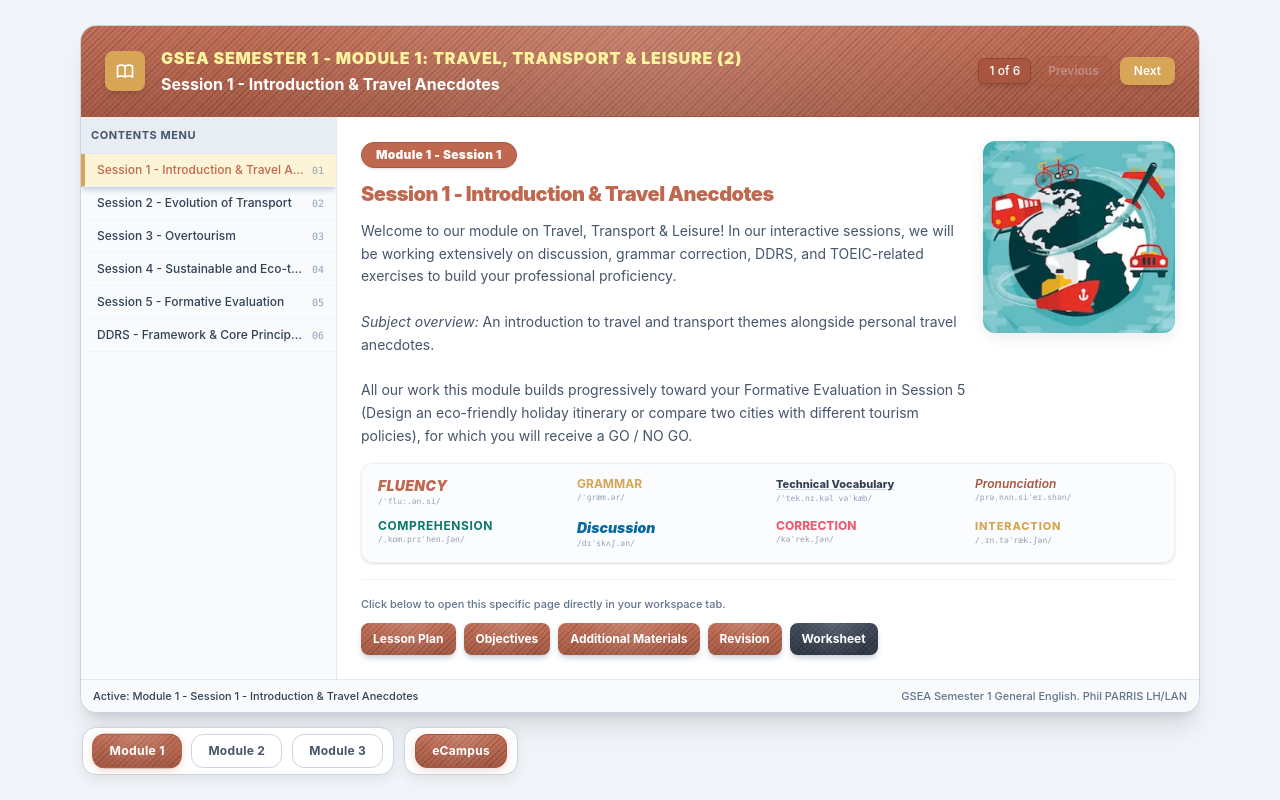
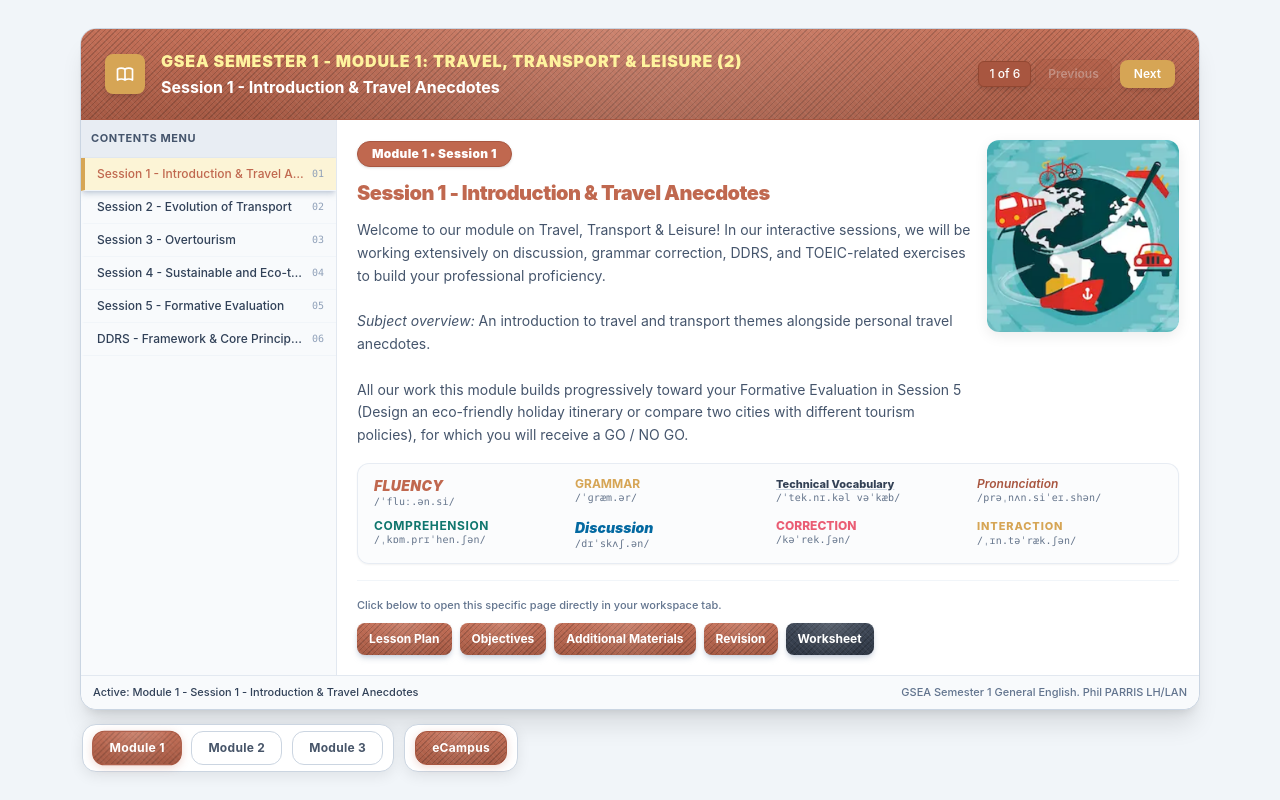
Before and after one commit to powerforcemotiondrive-pixel/semester1_aas, a website: page index.html in a window 1280 px wide. Drawn offline with Linux system fonts and the light colour scheme.

Commit message:
Commit message for your changes. Lines starting

```diff
--- a/index.html
+++ b/index.html
@@ -79,6 +79,78 @@
       align-items: center;
       gap: 10px;
     }
+    /* Split-pane workspace fallbacks if output.css is missing or restricted */
+    .workspace-split {
+      display: flex;
+      flex-direction: column;
+      flex: 1 1 0%;
+      overflow: hidden;
+      min-height: 420px;
+    }
+    @media (min-width: 768px) {
+      .workspace-split {
+        flex-direction: row;
+      }
+    }
+
+    .sidebar-menu {
+      width: 100%;
+      background-color: #f8fafc;
+      border-right: 1px solid #e2e8f0;
+      display: flex;
+      flex-direction: column;
+      flex-shrink: 0;
+      max-height: 8rem;
+      overflow-y: auto;
+    }
+    @media (min-width: 768px) {
+      .sidebar-menu {
+        width: 16rem;
+        max-height: none;
+      }
+    }
+
+    .content-panel {
+      flex: 1 1 0%;
+      background-color: #ffffff;
+      padding: 1.25rem;
+      display: flex;
+      flex-direction: column;
+      justify-content: space-between;
+      overflow-y: auto;
+    }
+
+    /* Vocabulary skills footer baseline styles & contrast */
+    .vocab-footer {
+      width: 100%;
+      padding: 0.75rem 1rem;
+      border-radius: 0.75rem;
+      border: 1px solid rgba(226, 232, 240, 0.8);
+      background-color: rgba(248, 250, 252, 0.6);
+      display: grid;
+      grid-template-columns: repeat(2, minmax(0, 1fr));
+      row-gap: 0.625rem;
+      column-gap: 1rem;
+      box-shadow: 0 1px 2px 0 rgba(0, 0, 0, 0.05);
+    }
+    @media (min-width: 640px) {
+      .vocab-footer {
+        grid-template-columns: repeat(4, minmax(0, 1fr));
+      }
+    }
+
+    .vocab-item {
+      display: flex;
+      flex-direction: column;
+    }
+
+    .vocab-ipa {
+      font-size: 10px !important;
+      color: #64748b !important;
+      font-family: ui-monospace, SFMono-Regular, Menlo, Monaco, Consolas, monospace;
+      line-height: 1.25;
+      letter-spacing: 0.02em;
+    }
   </style>
 </head>
 <body class="bg-slate-100 min-h-screen flex items-center justify-center">
@@ -116,9 +188,9 @@
       </header>
 
       <!-- Workspace Body -->
-      <div class="flex-1 flex flex-col md:flex-row overflow-hidden">
+      <div class="flex-1 flex flex-col md:flex-row overflow-hidden workspace-split">
         <!-- Sidebar Directory -->
-        <div class="w-full md:w-64 bg-slate-50 border-r border-slate-200 flex flex-col shrink-0 max-h-32 md:max-h-none overflow-y-auto">
+        <div class="w-full md:w-64 bg-slate-50 border-r border-slate-200 flex flex-col shrink-0 max-h-32 md:max-h-none overflow-y-auto sidebar-menu">
           <div class="p-2.5 bg-slate-200/70 border-b border-slate-200 text-[11px] font-bold uppercase tracking-wider text-slate-600">
             Contents Menu
           </div>
@@ -128,14 +200,14 @@
         </div>
 
         <!-- Main Content Panel Area -->
-        <div class="flex-1 bg-white p-4 sm:p-6 flex flex-col justify-between overflow-y-auto">
+        <div class="flex-1 bg-white p-4 sm:p-6 flex flex-col justify-between overflow-y-auto content-panel">
           <!-- Content Card Details with Borderless Image Option -->
           <div class="space-y-4">
             <div class="flex flex-col lg:flex-row gap-4 items-start justify-between">
               <div class="space-y-3 flex-1">
                 <!-- Restyled badge (no mesh) -->
                 <div id="card-tag-wrapper" class="inline-flex items-center space-x-2 bg-[#c0684f] text-white px-3.5 py-1 rounded-full text-xs font-black tracking-wide border border-[#a85640] shadow-sm">
-                  <span id="card-tag">Section 1</span>
+                  <span id="card-tag">Module 1 • Session 1</span>
                 </div>
                 <h2 id="card-heading" class="text-lg sm:text-xl font-black text-[#c0684f] tracking-tight"></h2>
                 <div id="card-desc" class="text-xs sm:text-sm text-slate-600 leading-relaxed space-y-2"></div>
@@ -148,14 +220,14 @@
 
             <!-- Stylized Skills Footer Area -->
             <div id="card-skills" class="w-full pt-3 pb-3 px-4 rounded-xl border border-slate-200/60 bg-slate-50/50 grid grid-cols-2 sm:grid-cols-4 gap-y-2.5 gap-x-4 shadow-sm vocab-footer">
-          <div class="flex flex-col vocab-item"><span class="text-sm font-black italic tracking-wide text-[#c0684f] vocab-word" style="color: #c0684f; font-style: italic;">FLUENCY</span><span class="text-[8px] text-slate-400 font-mono vocab-ipa">/ˈfluː.ən.si/</span></div>
-          <div class="flex flex-col vocab-item"><span class="text-xs font-bold uppercase text-[#d6a555] vocab-word" style="color: #d6a555; text-transform: uppercase;">Grammar</span><span class="text-[8px] text-slate-400 font-mono vocab-ipa">/ˈɡræm.ər/</span></div>
-          <div class="flex flex-col vocab-item"><span class="text-[11px] font-extrabold normal-case text-slate-700 underline decoration-slate-300 vocab-word" style="color: #334155; text-decoration: underline; text-decoration-color: #cbd5e1;">Technical Vocabulary</span><span class="text-[8px] text-slate-400 font-mono vocab-ipa">/ˈtek.nɪ.kəl vəˈkæb/</span></div>
-          <div class="flex flex-col vocab-item"><span class="text-xs font-semibold italic text-[#a85640] vocab-word" style="color: #a85640; font-style: italic;">Pronunciation</span><span class="text-[8px] text-slate-400 font-mono vocab-ipa">/prəˌnʌn.siˈeɪ.shən/</span></div>
-          <div class="flex flex-col vocab-item"><span class="text-xs font-bold uppercase tracking-wider text-teal-700 vocab-word" style="color: #0f766e; text-transform: uppercase;">Comprehension</span><span class="text-[8px] text-slate-400 font-mono vocab-ipa">/ˌkɒm.prɪˈhen.ʃən/</span></div>
-          <div class="flex flex-col vocab-item"><span class="text-sm font-black italic text-sky-700 vocab-word" style="color: #0369a1; font-style: italic;">Discussion</span><span class="text-[8px] text-slate-400 font-mono vocab-ipa">/dɪˈskʌʃ.ən/</span></div>
-          <div class="flex flex-col vocab-item"><span class="text-xs font-extrabold uppercase text-[#ea5d74] vocab-word" style="color: #ea5d74; text-transform: uppercase;">CORRECTION</span><span class="text-[8px] text-slate-400 font-mono vocab-ipa">/kəˈrek.ʃən/</span></div>
-          <div class="flex flex-col vocab-item"><span class="text-[11px] font-extrabold tracking-widest text-[#d6a555] vocab-word" style="color: #d6a555; letter-spacing: 0.08em;">INTERACTION</span><span class="text-[8px] text-slate-400 font-mono vocab-ipa">/ˌɪn.təˈræk.ʃən/</span></div>
+          <div class="flex flex-col vocab-item"><span class="text-sm font-black italic tracking-wide text-[#c0684f] vocab-word" style="color: #c0684f; font-style: italic;">FLUENCY</span><span class="text-[10px] text-slate-500 font-mono vocab-ipa">/ˈfluː.ən.si/</span></div>
+          <div class="flex flex-col vocab-item"><span class="text-xs font-bold uppercase text-[#d6a555] vocab-word" style="color: #d6a555; text-transform: uppercase;">Grammar</span><span class="text-[10px] text-slate-500 font-mono vocab-ipa">/ˈɡræm.ər/</span></div>
+          <div class="flex flex-col vocab-item"><span class="text-[11px] font-extrabold normal-case text-slate-700 underline decoration-slate-300 vocab-word" style="color: #334155; text-decoration: underline; text-decoration-color: #cbd5e1;">Technical Vocabulary</span><span class="text-[10px] text-slate-500 font-mono vocab-ipa">/ˈtek.nɪ.kəl vəˈkæb/</span></div>
+          <div class="flex flex-col vocab-item"><span class="text-xs font-semibold italic text-[#a85640] vocab-word" style="color: #a85640; font-style: italic;">Pronunciation</span><span class="text-[10px] text-slate-500 font-mono vocab-ipa">/prəˌnʌn.siˈeɪ.shən/</span></div>
+          <div class="flex flex-col vocab-item"><span class="text-xs font-bold uppercase tracking-wider text-teal-700 vocab-word" style="color: #0f766e; text-transform: uppercase;">Comprehension</span><span class="text-[10px] text-slate-500 font-mono vocab-ipa">/ˌkɒm.prɪˈhen.ʃən/</span></div>
+          <div class="flex flex-col vocab-item"><span class="text-sm font-black italic text-sky-700 vocab-word" style="color: #0369a1; font-style: italic;">Discussion</span><span class="text-[10px] text-slate-500 font-mono vocab-ipa">/dɪˈskʌʃ.ən/</span></div>
+          <div class="flex flex-col vocab-item"><span class="text-xs font-extrabold uppercase text-[#ea5d74] vocab-word" style="color: #ea5d74; text-transform: uppercase;">CORRECTION</span><span class="text-[10px] text-slate-500 font-mono vocab-ipa">/kəˈrek.ʃən/</span></div>
+          <div class="flex flex-col vocab-item"><span class="text-[11px] font-extrabold tracking-widest text-[#d6a555] vocab-word" style="color: #d6a555; letter-spacing: 0.08em;">INTERACTION</span><span class="text-[10px] text-slate-500 font-mono vocab-ipa">/ˌɪn.təˈræk.ʃən/</span></div>
             </div>
           </div>
 
@@ -272,7 +344,7 @@
 
       return [
         {
-          tag: `Module ${modNumber} - Session 1`,
+          tag: `Module ${modNumber} • Session 1`,
           title: titles.s1,
           description: desc.s1,
           url: `session1/admat${modNumber}.html`,
@@ -284,7 +356,7 @@
           imageUrl: images.card1
         },
         {
-          tag: `Module ${modNumber} - Session 2`,
+          tag: `Module ${modNumber} • Session 2`,
           title: titles.s2,
           description: desc.s2,
           url: `session2/admat${modNumber}.html`,
@@ -296,7 +368,7 @@
           imageUrl: images.card2
         },
         {
-          tag: `Module ${modNumber} - Session 3`,
+          tag: `Module ${modNumber} • Session 3`,
           title: titles.s3,
           description: desc.s3,
           url: `session3/admat${modNumber}.html`,
@@ -308,7 +380,7 @@
           imageUrl: images.card3
         },
         {
-          tag: `Module ${modNumber} - Session 4`,
+          tag: `Module ${modNumber} • Session 4`,
           title: titles.s4,
           description: desc.s4,
           url: `session4/admat${modNumber}.html`,
@@ -320,7 +392,7 @@
           imageUrl: images.card4
         },
         {
-          tag: `Module ${modNumber} - Session 5`,
+          tag: `Module ${modNumber} • Session 5`,
           title: "Session 5 - Formative Evaluation",
           description: "Welcome to Session 5! Throughout this module, we have worked on discussion, grammar correction, DDRS, and TOEIC-related exercises.<br><br><em>Subject overview:</em> Formative Evaluation — Design an eco-friendly holiday itinerary or compare two cities with different tourism policies + Targets.<br><br>For this session's evaluation, you will receive a GO / NO GO based on your performance.",
           url: "https://e-campus.enac.fr/moodle/mod/page/view.php?id=266604",
@@ -330,7 +402,7 @@
           imageUrl: "images/card6.png"
         },
         {
-          tag: `Module ${modNumber} - Focus`,
+          tag: `Module ${modNumber} • Focus`,
           title: "DDRS - Framework & Core Principles",
           description: "<strong>Definition:</strong> DDRS (Développement Durable et Responsabilité Sociétale / Sustainable Development & Social Responsibility) is the guiding operational framework that integrates ecological protection, social equity, and ethical governance into modern corporate and public policy.<br><br><strong>Basic areas covered:</strong> Environmental preservation and carbon reduction, social wellbeing and community impact, and ethical business innovation.<br><br><strong>Importance of discussing these areas:</strong> Discussing DDRS topics is vital to equip future transport and aviation professionals with the critical thinking needed to balance continuous operational growth with long-term environmental and social sustainability.",
           detailsUrl: `ddrs${modNumber}.html`,
@@ -426,11 +498,15 @@
 
       // Read initial module from URL hash if provided (#module1, #module2, #module3)
       function getModuleFromHash() {
+        try {
           const hash = window.location.hash.toLowerCase();
           if (hash.includes('mod2') || hash.includes('module2') || hash.includes('module-2')) {
             return 1;
           } else if (hash.includes('mod3') || hash.includes('module3') || hash.includes('module-3')) {
             return 2;
+          }
+        } catch (e) {
+          // Fallback if window.location access is restricted
         }
         return 0;
       }
@@ -439,10 +515,12 @@
 
       // Listen for hash changes dynamically (e.g., browser back/forward or intra-page links)
       window.addEventListener('hashchange', () => {
+        try {
           const targetMod = getModuleFromHash();
           if (targetMod !== currentModuleIndex) {
             switchModule(targetMod, 0);
           }
+        } catch (e) {}
       });
     }
 
@@ -508,9 +586,13 @@
       renderCard(currentIndex);
       renderModuleSelector();
 
-      // Update URL hash without causing jumps
-      if (window.history && window.history.replaceState) {
+      // Update URL hash without causing jumps (Cross-Origin History API Guard)
+      try {
+        if (window.history && typeof window.history.replaceState === 'function') {
           window.history.replaceState(null, '', `#module${modIdx + 1}`);
+        }
+      } catch (err) {
+        // Silently swallow SecurityError if embedded in a restricted or cross-origin Moodle iframe
       }
     }
 
@@ -563,14 +645,14 @@
       const skillsEl = document.getElementById('card-skills');
       if (skillsEl) {
         skillsEl.innerHTML = `
-          <div class="flex flex-col vocab-item"><span class="text-sm font-black italic tracking-wide text-[#c0684f] vocab-word" style="color: #c0684f; font-style: italic;">FLUENCY</span><span class="text-[8px] text-slate-400 font-mono vocab-ipa">/ˈfluː.ən.si/</span></div>
-          <div class="flex flex-col vocab-item"><span class="text-xs font-bold uppercase text-[#d6a555] vocab-word" style="color: #d6a555; text-transform: uppercase;">Grammar</span><span class="text-[8px] text-slate-400 font-mono vocab-ipa">/ˈɡræm.ər/</span></div>
-          <div class="flex flex-col vocab-item"><span class="text-[11px] font-extrabold normal-case text-slate-700 underline decoration-slate-300 vocab-word" style="color: #334155; text-decoration: underline; text-decoration-color: #cbd5e1;">Technical Vocabulary</span><span class="text-[8px] text-slate-400 font-mono vocab-ipa">/ˈtek.nɪ.kəl vəˈkæb/</span></div>
-          <div class="flex flex-col vocab-item"><span class="text-xs font-semibold italic text-[#a85640] vocab-word" style="color: #a85640; font-style: italic;">Pronunciation</span><span class="text-[8px] text-slate-400 font-mono vocab-ipa">/prəˌnʌn.siˈeɪ.shən/</span></div>
-          <div class="flex flex-col vocab-item"><span class="text-xs font-bold uppercase tracking-wider text-teal-700 vocab-word" style="color: #0f766e; text-transform: uppercase;">Comprehension</span><span class="text-[8px] text-slate-400 font-mono vocab-ipa">/ˌkɒm.prɪˈhen.ʃən/</span></div>
-          <div class="flex flex-col vocab-item"><span class="text-sm font-black italic text-sky-700 vocab-word" style="color: #0369a1; font-style: italic;">Discussion</span><span class="text-[8px] text-slate-400 font-mono vocab-ipa">/dɪˈskʌʃ.ən/</span></div>
-          <div class="flex flex-col vocab-item"><span class="text-xs font-extrabold uppercase text-[#ea5d74] vocab-word" style="color: #ea5d74; text-transform: uppercase;">CORRECTION</span><span class="text-[8px] text-slate-400 font-mono vocab-ipa">/kəˈrek.ʃən/</span></div>
-          <div class="flex flex-col vocab-item"><span class="text-[11px] font-extrabold tracking-widest text-[#d6a555] vocab-word" style="color: #d6a555; letter-spacing: 0.08em;">INTERACTION</span><span class="text-[8px] text-slate-400 font-mono vocab-ipa">/ˌɪn.təˈræk.ʃən/</span></div>
+          <div class="flex flex-col vocab-item"><span class="text-sm font-black italic tracking-wide text-[#c0684f] vocab-word" style="color: #c0684f; font-style: italic;">FLUENCY</span><span class="text-[10px] text-slate-500 font-mono vocab-ipa">/ˈfluː.ən.si/</span></div>
+          <div class="flex flex-col vocab-item"><span class="text-xs font-bold uppercase text-[#d6a555] vocab-word" style="color: #d6a555; text-transform: uppercase;">Grammar</span><span class="text-[10px] text-slate-500 font-mono vocab-ipa">/ˈɡræm.ər/</span></div>
+          <div class="flex flex-col vocab-item"><span class="text-[11px] font-extrabold normal-case text-slate-700 underline decoration-slate-300 vocab-word" style="color: #334155; text-decoration: underline; text-decoration-color: #cbd5e1;">Technical Vocabulary</span><span class="text-[10px] text-slate-500 font-mono vocab-ipa">/ˈtek.nɪ.kəl vəˈkæb/</span></div>
+          <div class="flex flex-col vocab-item"><span class="text-xs font-semibold italic text-[#a85640] vocab-word" style="color: #a85640; font-style: italic;">Pronunciation</span><span class="text-[10px] text-slate-500 font-mono vocab-ipa">/prəˌnʌn.siˈeɪ.shən/</span></div>
+          <div class="flex flex-col vocab-item"><span class="text-xs font-bold uppercase tracking-wider text-teal-700 vocab-word" style="color: #0f766e; text-transform: uppercase;">Comprehension</span><span class="text-[10px] text-slate-500 font-mono vocab-ipa">/ˌkɒm.prɪˈhen.ʃən/</span></div>
+          <div class="flex flex-col vocab-item"><span class="text-sm font-black italic text-sky-700 vocab-word" style="color: #0369a1; font-style: italic;">Discussion</span><span class="text-[10px] text-slate-500 font-mono vocab-ipa">/dɪˈskʌʃ.ən/</span></div>
+          <div class="flex flex-col vocab-item"><span class="text-xs font-extrabold uppercase text-[#ea5d74] vocab-word" style="color: #ea5d74; text-transform: uppercase;">CORRECTION</span><span class="text-[10px] text-slate-500 font-mono vocab-ipa">/kəˈrek.ʃən/</span></div>
+          <div class="flex flex-col vocab-item"><span class="text-[11px] font-extrabold tracking-widest text-[#d6a555] vocab-word" style="color: #d6a555; letter-spacing: 0.08em;">INTERACTION</span><span class="text-[10px] text-slate-500 font-mono vocab-ipa">/ˌɪn.təˈræk.ʃən/</span></div>
         `;
       }
 
@@ -600,10 +682,7 @@
       mod.pages.forEach((page, idx) => {
         const item = document.createElement('button');
         item.type = 'button';
-        item.innerHTML = `
-          <span class="truncate pr-2 pointer-events-none">${page.title}</span>
-          <span class="text-[10px] text-slate-400 font-mono pointer-events-none">0${idx + 1}</span>
-        `;
+        item.innerHTML = `<span class="truncate pr-2 pointer-events-none">${page.title}</span><span class="text-[10px] text-slate-400 font-mono pointer-events-none">0${idx + 1}</span>`;
         item.addEventListener('click', () => renderCard(idx));
         menuEl.appendChild(item);
       });
```
Lines whose indentation alone changed are shown as unchanged.
